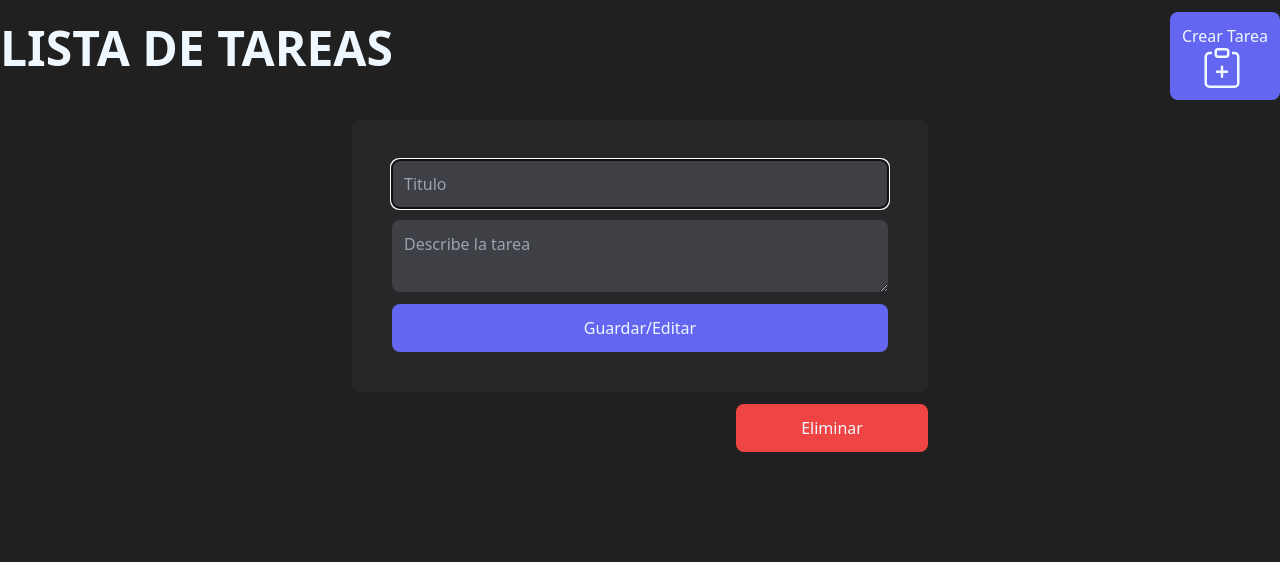
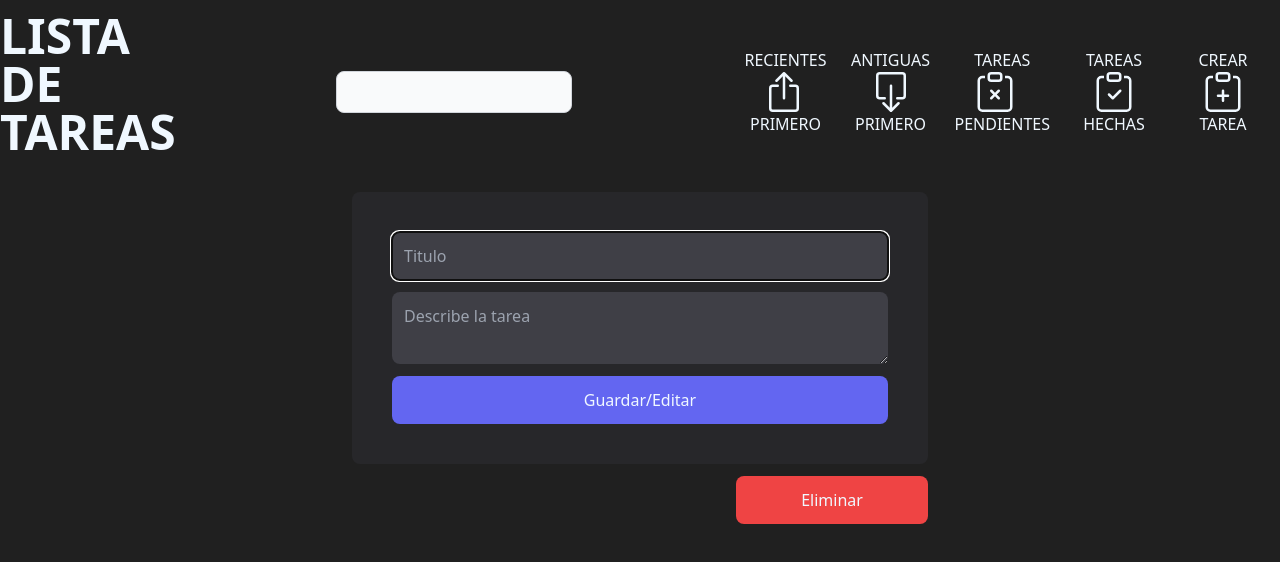
Before and after one commit to miguehidalgo/django-react-crud, a React (Vite) app in the folder client/: page /tasks/1 in a window 1280 px wide. Shown: the top 562 px of the page. Built offline with nearby package versions, Linux system fonts and the light colour scheme; no server answers.

Commit message:
cambios en botones

```diff
--- a/client/src/App.jsx
+++ b/client/src/App.jsx
@@ -10,11 +10,12 @@ function App() {
       <div className="container mx-auto">
         <Navigation />
         <Routes>
-          {/* redirect to tasks */}
+
           <Route path="/" element={<Navigate to="/tasks" />} />
           <Route path="/tasks" element={<TasksPage />} />
           <Route path="/tasks/:id" element={<TaskFormPage />} />
           <Route path="/tasks-create" element={<TaskFormPage />} />
+
         </Routes>
         <Toaster />
       </div>
--- a/client/src/components/Navigation.jsx
+++ b/client/src/components/Navigation.jsx
@@ -6,12 +6,52 @@ export function Navigation() {
       <Link to="/tasks">
         <h1 className="font-bold text-5xl mb-4">LISTA DE TAREAS</h1>
       </Link>
-      <button className="bg-indigo-500 p-3 rounded-lg">
-        <Link to="/tasks-create">Crear Tarea<svg xmlns="http://www.w3.org/2000/svg" width="80" height="40" fill="currentColor"  viewBox="0 0 16 16">
-  <path fill-rule="evenodd" d="M8 7a.5.5 0 0 1 .5.5V9H10a.5.5 0 0 1 0 1H8.5v1.5a.5.5 0 0 1-1 0V10H6a.5.5 0 0 1 0-1h1.5V7.5A.5.5 0 0 1 8 7z"/>
+
+
+
+      <input
+      type="text"  class="bg-gray-50 border border-gray-300 text-gray-900 text-sm rounded-lg focus:ring-blue-500 focus:border-blue-500
+      block w-full p-2.5 dark:bg-gray-700 dark:border-gray-600 dark:placeholder-gray-400 dark:text-white dark:focus:ring-blue-500 dark:focus:border-blue-500 ml-40 mr-40">
+      </input>
+
+
+
+
+<button className="bg-o-500 p-3 rounded-lg " >RECIENTES<svg xmlns="http://www.w3.org/2000/svg" width="80" height="40" fill="currentColor" class="bi bi-box-arrow-up" viewBox="0 0 16 16">
+  <path fill-rule="evenodd" d="M3.5 6a.5.5 0 0 0-.5.5v8a.5.5 0 0 0 .5.5h9a.5.5 0 0 0 .5-.5v-8a.5.5 0 0 0-.5-.5h-2a.5.5 0 0 1 0-1h2A1.5 1.5 0 0 1 14 6.5v8a1.5 1.5 0 0 1-1.5 1.5h-9A1.5 1.5 0 0 1 2 14.5v-8A1.5 1.5 0 0 1 3.5 5h2a.5.5 0 0 1 0 1h-2z"/>
+  <path fill-rule="evenodd" d="M7.646.146a.5.5 0 0 1 .708 0l3 3a.5.5 0 0 1-.708.708L8.5 1.707V10.5a.5.5 0 0 1-1 0V1.707L5.354 3.854a.5.5 0 1 1-.708-.708l3-3z"/>
+</svg>PRIMERO</button>
+
+     <button className="bg--500 p-3 rounded-lg " >ANTIGUAS<svg xmlns="http://www.w3.org/2000/svg" width="80" height="40" fill="currentColor" class="bi bi-box-arrow-down" viewBox="0 0 16 16">
+  <path fill-rule="evenodd" d="M3.5 10a.5.5 0 0 1-.5-.5v-8a.5.5 0 0 1 .5-.5h9a.5.5 0 0 1 .5.5v8a.5.5 0 0 1-.5.5h-2a.5.5 0 0 0 0 1h2A1.5 1.5 0 0 0 14 9.5v-8A1.5 1.5 0 0 0 12.5 0h-9A1.5 1.5 0 0 0 2 1.5v8A1.5 1.5 0 0 0 3.5 11h2a.5.5 0 0 0 0-1h-2z"/>
+  <path fill-rule="evenodd" d="M7.646 15.854a.5.5 0 0 0 .708 0l3-3a.5.5 0 0 0-.708-.708L8.5 14.293V5.5a.5.5 0 0 0-1 0v8.793l-2.146-2.147a.5.5 0 0 0-.708.708l3 3z"/>
+</svg>PRIMERO</button>
+
+
+
+      <button className="bg--500 p-3 rounded-lg " >TAREAS<svg xmlns="http://www.w3.org/2000/svg" width="80" height="40" fill="currentColor"  viewBox="0 0 16 16">
+       <path fillRule="evenodd" d="M6.146 7.146a.5.5 0 0 1 .708 0L8 8.293l1.146-1.147a.5.5 0 1 1 .708.708L8.707 9l1.147 1.146a.5.5 0 0 1-.708.708L8 9.707l-1.146 1.147a.5.5 0 0 1-.708-.708L7.293 9 6.146 7.854a.5.5 0 0 1 0-.708z"/>
+       <path d="M4 1.5H3a2 2 0 0 0-2 2V14a2 2 0 0 0 2 2h10a2 2 0 0 0 2-2V3.5a2 2 0 0 0-2-2h-1v1h1a1 1 0 0 1 1 1V14a1 1 0 0 1-1 1H3a1 1 0 0 1-1-1V3.5a1 1 0 0 1 1-1h1v-1z"/>
+       <path d="M9.5 1a.5.5 0 0 1 .5.5v1a.5.5 0 0 1-.5.5h-3a.5.5 0 0 1-.5-.5v-1a.5.5 0 0 1 .5-.5h3zm-3-1A1.5 1.5 0 0 0 5 1.5v1A1.5 1.5 0 0 0 6.5 4h3A1.5 1.5 0 0 0 11 2.5v-1A1.5 1.5 0 0 0 9.5 0h-3z"/>
+     </svg>PENDIENTES</button>
+
+     <button onClick={() => setShowCompleted(!showCompleted)} className="bg--500 p-3 rounded-lg  ">TAREAS<svg xmlns="http://www.w3.org/2000/svg"
+       width="80" height="40" fill="currentColor"  viewBox="0 0 16 16">
+  <path fillRule="evenodd" d="M10.854 7.146a.5.5 0 0 1 0 .708l-3 3a.5.5 0 0 1-.708 0l-1.5-1.5a.5.5 0 1 1 .708-.708L7.5 9.793l2.646-2.647a.5.5 0 0 1 .708 0z"/>
   <path d="M4 1.5H3a2 2 0 0 0-2 2V14a2 2 0 0 0 2 2h10a2 2 0 0 0 2-2V3.5a2 2 0 0 0-2-2h-1v1h1a1 1 0 0 1 1 1V14a1 1 0 0 1-1 1H3a1 1 0 0 1-1-1V3.5a1 1 0 0 1 1-1h1v-1z"/>
   <path d="M9.5 1a.5.5 0 0 1 .5.5v1a.5.5 0 0 1-.5.5h-3a.5.5 0 0 1-.5-.5v-1a.5.5 0 0 1 .5-.5h3zm-3-1A1.5 1.5 0 0 0 5 1.5v1A1.5 1.5 0 0 0 6.5 4h3A1.5 1.5 0 0 0 11 2.5v-1A1.5 1.5 0 0 0 9.5 0h-3z"/>
-</svg></Link>
+</svg>HECHAS</button>
+
+
+
+
+      <button className="bg--500 p-3 rounded-lg ">
+        <Link to="/tasks-create">CREAR<svg xmlns="http://www.w3.org/2000/svg" width="90" height="40" fill="currentColor"  viewBox="0 0 16 16">
+  <path fillRule="evenodd" d="M8 7a.5.5 0 0 1 .5.5V9H10a.5.5 0 0 1 0 1H8.5v1.5a.5.5 0 0 1-1 0V10H6a.5.5 0 0 1 0-1h1.5V7.5A.5.5 0 0 1 8 7z"/>
+  <path d="M4 1.5H3a2 2 0 0 0-2 2V14a2 2 0 0 0 2 2h10a2 2 0 0 0 2-2V3.5a2 2 0 0 0-2-2h-1v1h1a1 1 0 0 1 1 1V14a1 1 0 0 1-1 1H3a1 1 0 0 1-1-1V3.5a1 1 0 0 1 1-1h1v-1z"/>
+  <path d="M9.5 1a.5.5 0 0 1 .5.5v1a.5.5 0 0 1-.5.5h-3a.5.5 0 0 1-.5-.5v-1a.5.5 0 0 1 .5-.5h3zm-3-1A1.5 1.5 0 0 0 5 1.5v1A1.5 1.5 0 0 0 6.5 4h3A1.5 1.5 0 0 0 11 2.5v-1A1.5 1.5 0 0 0 9.5 0h-3z"/>
+</svg>TAREA</Link>
+
       </button>
     </div>
   );
--- a/client/src/components/TaskCard.jsx
+++ b/client/src/components/TaskCard.jsx
@@ -1,5 +1,5 @@
 import { useNavigate } from "react-router-dom";
-import { updateTask } from "../api/tasks.api"; // Asegúrate de importar la función updateTask desde tu API
+import { updateTask } from "../api/tasks.api";
 
 export function TaskCard({ task }) {
   const navigate = useNavigate();
--- a/client/src/pages/TaskFormPage.jsx
+++ b/client/src/pages/TaskFormPage.jsx
@@ -18,19 +18,21 @@ export function TaskFormPage() {
     if (params.id) {
       await updateTask(params.id, data);
       toast.success("Tarea Actualizada", {
-        position: "bottom-right",
+        position: "bottom-center",
         style: {
           background: "#101010",
           color: "#fff",
+          fontSize:40,
         },
       });
     } else {
       await createTask(data);
-      toast.success("Nueva Tarea gregada", {
-        position: "bottom-right",
+      toast.success("Nueva Tarea agregada", {
+        position: "bottom-center",
         style: {
           background: "#101010",
           color: "#fff",
+          fontSize:40,
         },
       });
     }
@@ -90,10 +92,11 @@ export function TaskFormPage() {
               if (accepted) {
                 await deleteTask(params.id);
                 toast.success("Tarea Eliminada", {
-                  position: "bottom-right",
+                  position: "bottom-center",
                   style: {
                     background: "#101010",
                     color: "#fff",
+                    fontSize:40,
                   },
                 });
                 navigate("/tasks");
```
Also changed, not shown: client/src/index.css (line endings or trailing spaces).
